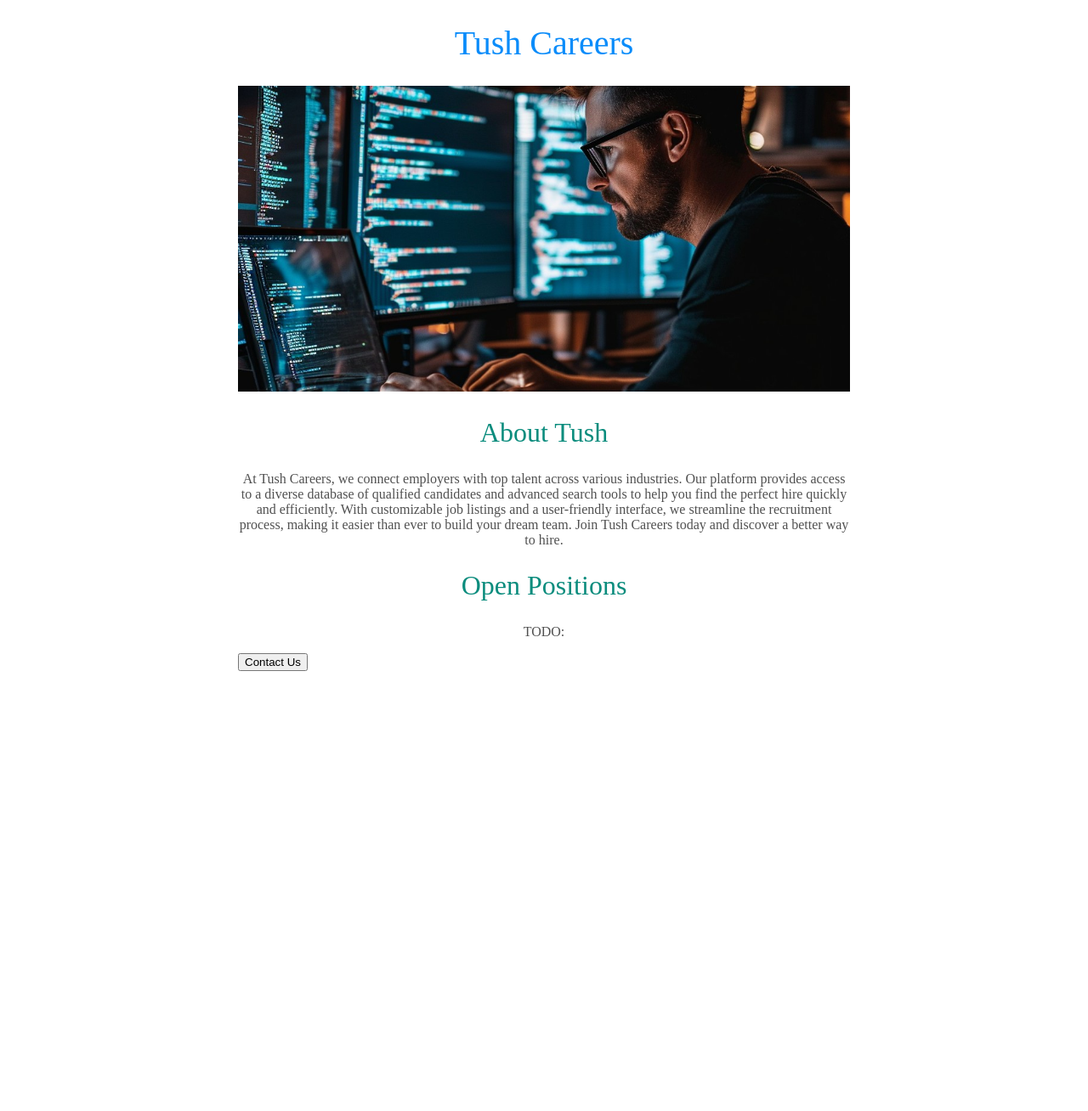
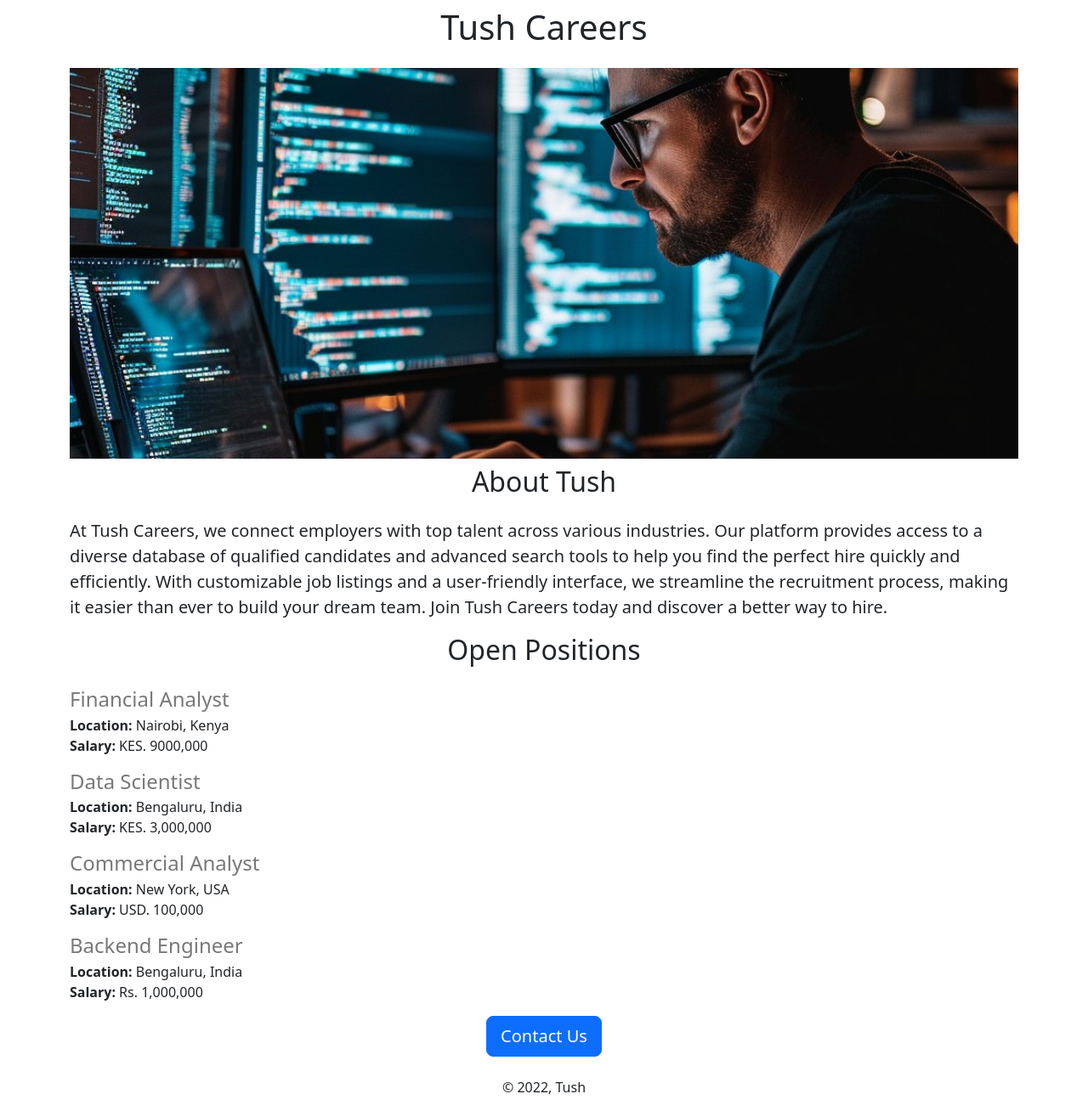
Before and after one commit to KiPTM/Tush_Careers, a Flask app: page / in a window 1280 px wide. Shown: the whole page at 85% size. Before the commit the page ends 790 px from the top, so only its background shows below. Run offline with Flask 3, Linux system fonts and the light colour scheme.

Commit message:
bootstrap

```diff
--- a/app.py
+++ b/app.py
@@ -1,10 +1,32 @@
 from flask import Flask, render_template
 
 app = Flask(__name__)
-
+JOBS = [
+  {
+    'id': 1,
+    'title': 'Financial Analyst',
+    'location': 'Nairobi, Kenya',
+    'salary': 'KES. 9000,000'},
+  {
+    'id': 2,
+    'title': 'Data Scientist',
+    'location': 'Bengaluru, India',
+    'salary': 'KES. 3,000,000'},
+  {
+    'id': 3,
+    'title': 'Commercial Analyst',
+    'location': 'New York, USA',
+    'salary': 'USD. 100,000'},
+  {
+    'id': 4,
+    'title': 'Backend Engineer',
+    'location': 'Bengaluru, India',
+    'salary': 'Rs. 1,000,000'
+  }
+]
 @app.route("/")
 def hello_world():
-  return render_template('home.html')
+  return render_template('home.html', jobs=JOBS, company_name='Tush')
 
 if __name__ == "__main__":
   app.run(host='0.0.0.0', debug=True)
--- a/templates/home.html
+++ b/templates/home.html
@@ -1,56 +1,40 @@
 <!DOCTYPE html>
-<html>
+<html lang="en">
   <head>
-  <title> Tush Careers  </title>
+    <title>Tush Careers</title>
+    <meta charset="utf-8">
+    <meta name="viewport" content="width=device-width, initial-scale=1">
+
+    <link href="https://cdn.jsdelivr.net/npm/bootstrap@5.3.3/dist/css/bootstrap.min.css" rel="stylesheet" integrity="sha384-QWTKZyjpPEjISv5WaRU9OFeRpok6YctnYmDr5pNlyT2bRjXh0JMhjY6hW+ALEwIH" crossorigin="anonymous">
     <style>
-    h1 {
-      font-size:40px;
-      font-style:Roboto;
-      font-weight:normal;
-      color:rgb(10,140,250);
-      text-align:center;
-    }
       #banner {
+        height: 460px;
         width: 100%;
-        height: 360px;
         object-fit: cover;
       }
-
-      h2 {
-        font-size:32px;
-        font-style:Roboto;
-        font-weight:normal;
-        color:rgb(10,140,125);
-        text-align:center;
-      }
-      p{
-        font-size:16px;
-        font-style:Roboto;
-        font-weight:normal;
-        color:rgb(80,80,80);
-        text-align:center;
-      }
-
-      #container {
-      max-width: 720px;
-      margin: 0 auto;
-    }
-      </style>
+    </style>
   </head>
   <body>
-    <div id = "container">
-    <h1> Tush Careers </h1>
+    <div class="container">
+      <h1 class="text-center mt-2 mb-4">
+        {{company_name}} Careers
+      </h1>
+      <img class="img-fluid" id="banner" src="https://6878b222-75aa-4be4-b92f-6cbe91fdae09-00-1trbxj7ob6fbz.janeway.replit.dev//static/Banner.jpg" height="320">
+      <h2 class="text-center mt-2 mb-4">About Tush</h2>
+      <p class="lead">
+        At Tush Careers, we connect employers with top talent across various industries. Our platform provides access to a diverse database of qualified candidates and advanced search tools to help you find the perfect hire quickly and efficiently. With customizable job listings and a user-friendly interface, we streamline the recruitment process, making it easier than ever to build your dream team. Join Tush Careers today and discover a better way to hire.
+      </p>
 
-    <img  id="banner" src="https://6878b222-75aa-4be4-b92f-6cbe91fdae09-00-1trbxj7ob6fbz.janeway.replit.dev//static/Banner.jpg " height="320"/n>
+      <h2 class="text-center mt-2 mb-4">Open Positions</h2>
 
+      <p>{%for job in jobs %}
+        {%include 'jobitem.html' %}
 
-<h2>About Tush</h2>
-    <p> At Tush Careers, we connect employers with top talent across various industries. Our platform provides access to a diverse database of qualified candidates and advanced search tools to help you find the perfect hire quickly and efficiently. With customizable job listings and a user-friendly interface, we streamline the recruitment process, making it easier than ever to build your dream team. Join Tush Careers today and discover a better way to hire.
-    </p>
-<h2>  Open Positions </h2>
-    <p>TODO:  </p>
-      <div style="text-align: centre;">
-    <button> Contact Us </button>
+        {% endfor %}</p>
+
+      <div class="text-center">
+        <button class="btn btn-primary btn-lg">Contact Us</button>
+        <p class="mt-4">© 2022, Tush</p>
       </div>
     </div>
   </body>
--- /dev/null
+++ b/templates/jobitem.html
@@ -0,0 +1,10 @@
+<div style="margin-bottom:16px;">
+  <h4 style="color:rgb(120,120,120); margin-bottom:4px;">
+    {{job['title']}} </h4>
+  <div>
+    <b>Location:</b> {{job['location']}}
+  </div>
+  <div>
+    <b>Salary:</b> {{job['salary']}}
+  </div>
+</div>
```
